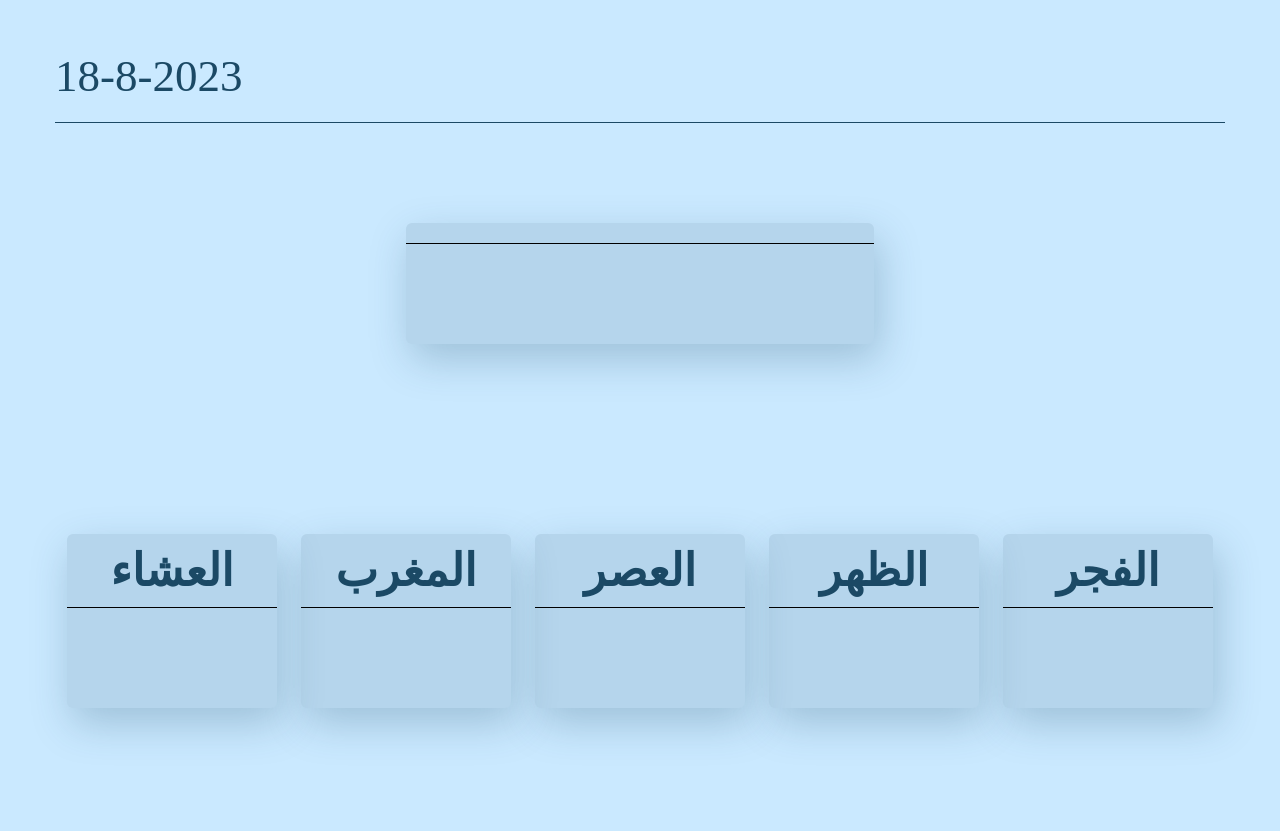
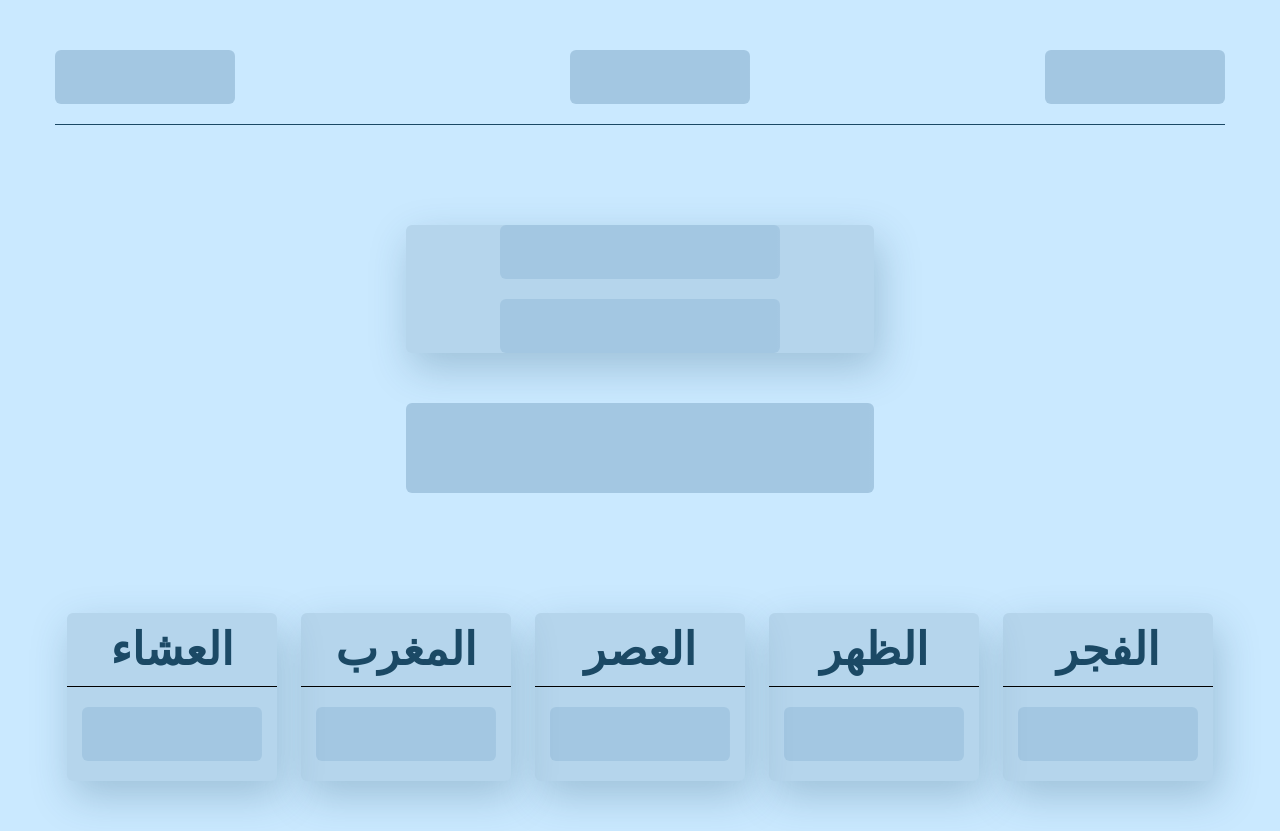
Before and after one commit to ahmednegm48/prayer-times, a plain HTML site: page index.html in a window 1280 px wide. Before the commit the page ends 800 px from the top, so only its background shows below. Drawn offline with Linux system fonts and the light colour scheme; a web font is replaced by a local one.

Commit message:
feat: implement skeleton loading for improved user experience

```diff
--- a/code.js
+++ b/code.js
@@ -66,6 +66,7 @@ request.onreadystatechange = function(){
           timeout =setTimeout(startTime, 1000);
         }
         startTime()
+        document.body.classList.remove("loading");
 
       function timeUntil(){
         let arr = [timings.Fajr , timings.Sunrise , timings.Dhuhr , timings.Asr , timings.Maghrib , timings.Isha]
--- a/index.html
+++ b/index.html
@@ -8,40 +8,40 @@
     <link rel="apple-touch-icon" href="icon.png">
     <title>prayer times</title>
 </head>
-<body>
+<body class="loading">
     <div class="container">
         <div class="head">
             <div class="date-details">
-                <p id="day"></p>
-                <p id="date"></p>
-                <p id="today-date">18-8-2023</p>
+                <p id="day" class="skeleton"></p>
+                <p id="date" class="skeleton"></p>
+                <p id="today-date" class="skeleton"></p>
             </div>
         </div>
         <div class="card next">
-            <h2 id="next-name"></h2>
-            <p id="next"></p>
+            <h2 id="next-name" class="skeleton"></h2>
+            <p id="next" class="skeleton"></p>
         </div>
-        <center><p class="sunnah"></p></center>
+        <center><p class="sunnah skeleton"></p></center>
         <div class="content">
             <div class="card">
                 <h2>الفجر</h2>
-                <P id="fagr"></P>
+                <P id="fagr" class="skeleton"></P>
             </div>
             <div class="card">
                 <h2>الظهر</h2>
-                <P id="duhr"></P>
+                <P id="duhr" class="skeleton"></P>
             </div>
             <div class="card">
                 <h2>العصر</h2>
-                <P id="asr"></P>
+                <P id="asr" class="skeleton"></P>
             </div>
             <div class="card">
                 <h2>المغرب</h2>
-                <P id="maghrib"></P>
+                <P id="maghrib" class="skeleton"></P>
             </div>
             <div class="card">
                 <h2>العشاء</h2>
-                <P id="isha"></P>
+                <P id="isha" class="skeleton"></P>
             </div>
         </div>
     </div>
--- a/style.css
+++ b/style.css
@@ -99,3 +99,31 @@ body{
     margin-top: 100px;
     }
 }
+/* skeleton loading (shown until the API data arrives) */
+.loading .skeleton{
+    color: transparent;
+    min-height: 1.2em;
+    min-width: 4em;
+    border-radius: 6px;
+    background: linear-gradient(90deg, #a3c7e2 25%, #d9eefc 50%, #a3c7e2 75%);
+    background-size: 200% 100%;
+    animation: shimmer 1.4s ease-in-out infinite;
+}
+.loading .card .skeleton{
+    width: 60%;
+    margin: 20px auto;
+    min-height: 1.2em;
+}
+.loading .card h2.skeleton{
+    border-bottom: none;
+}
+.loading .sunnah.skeleton{
+    width: 40%;
+    min-height: 3em;
+    margin-top: 50px;
+    padding-top: 0;
+}
+@keyframes shimmer{
+    from{ background-position: 200% 0; }
+    to{ background-position: -200% 0; }
+}
```
